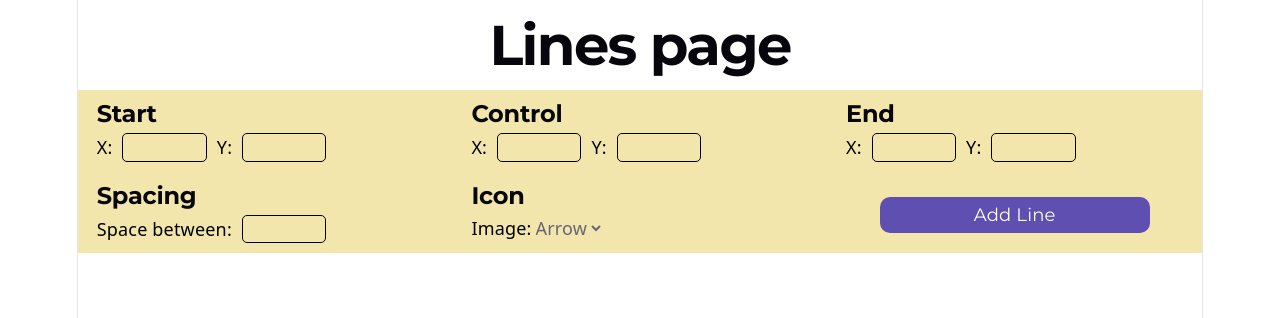
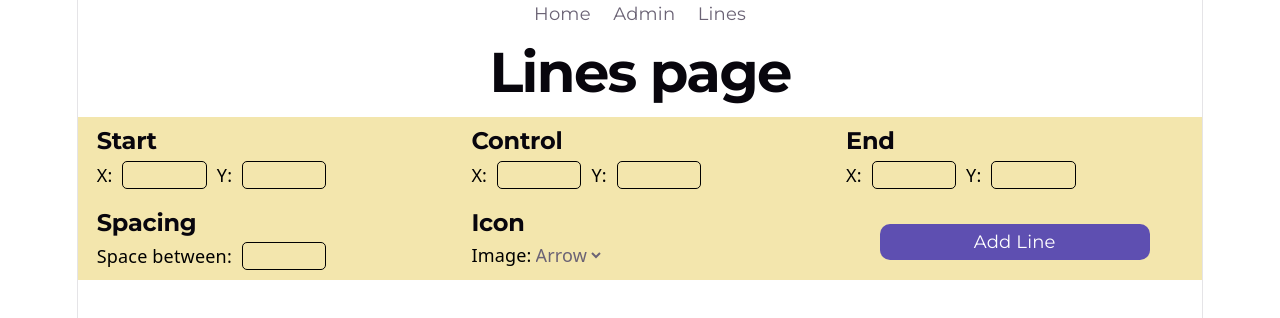
Before and after one commit to Jimmy-Le/CART470Project, a React (Vite) app in the folder interactive-map-app/: page /Lines in a window 1280 px wide. Shown: the top 318 px of the page. Built offline with nearby package versions, Linux system fonts and the light colour scheme; a web font is replaced by a local one.

Commit message:
Add App component to HomePage for improved layout

```diff
--- a/interactive-map-app/src/pages/HomePage.jsx
+++ b/interactive-map-app/src/pages/HomePage.jsx
@@ -1,8 +1,10 @@
 import CurvedLineOfImages from "../components/connectionLines";
 import ConnectionsEditor from "../components/connectionLinesEditor"
+import App from "../App.jsx";
 
 export default function HomePage() {
     return <div>
+        <App />
 
         <h1>Lines page</h1>
 
```
